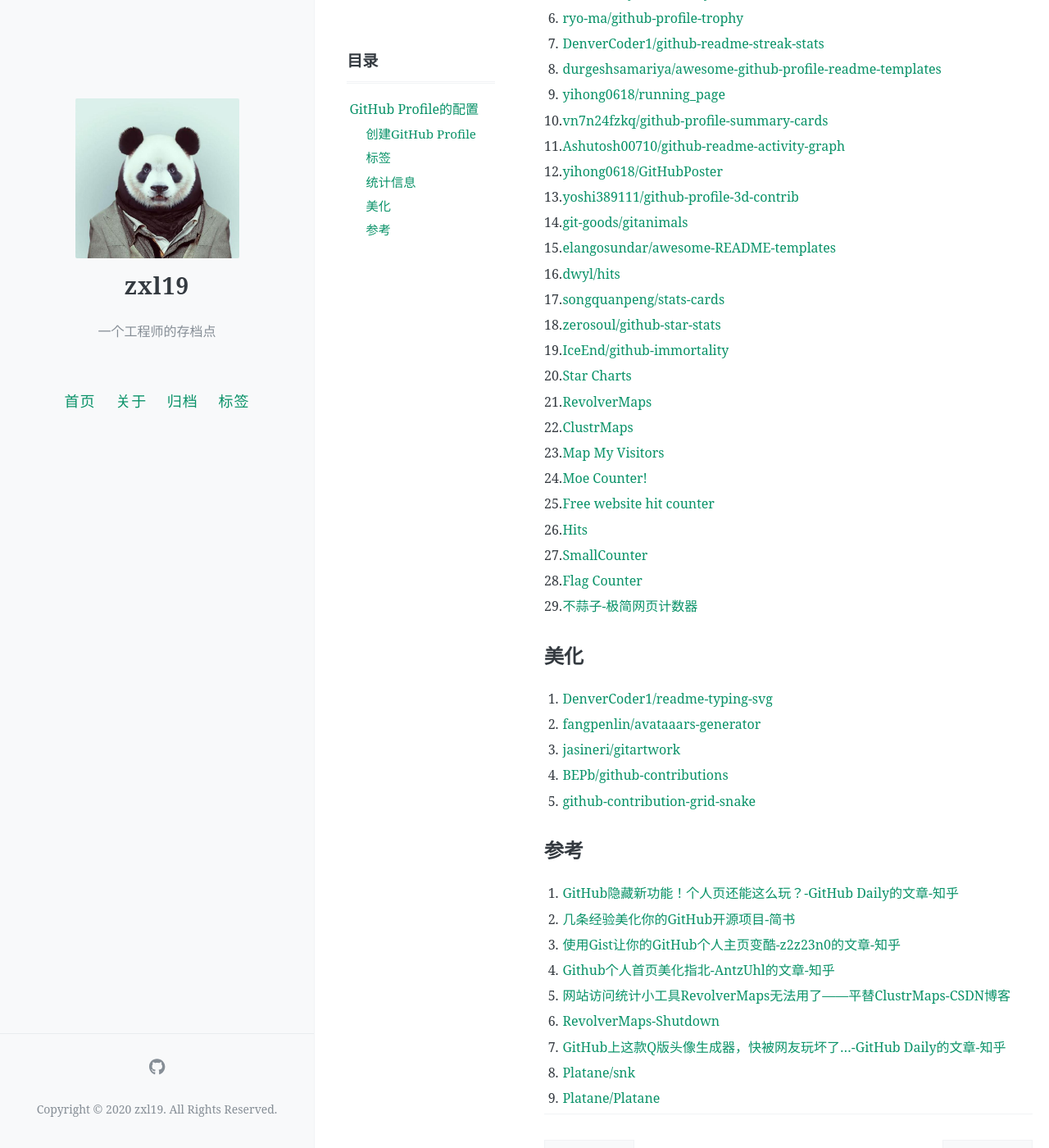
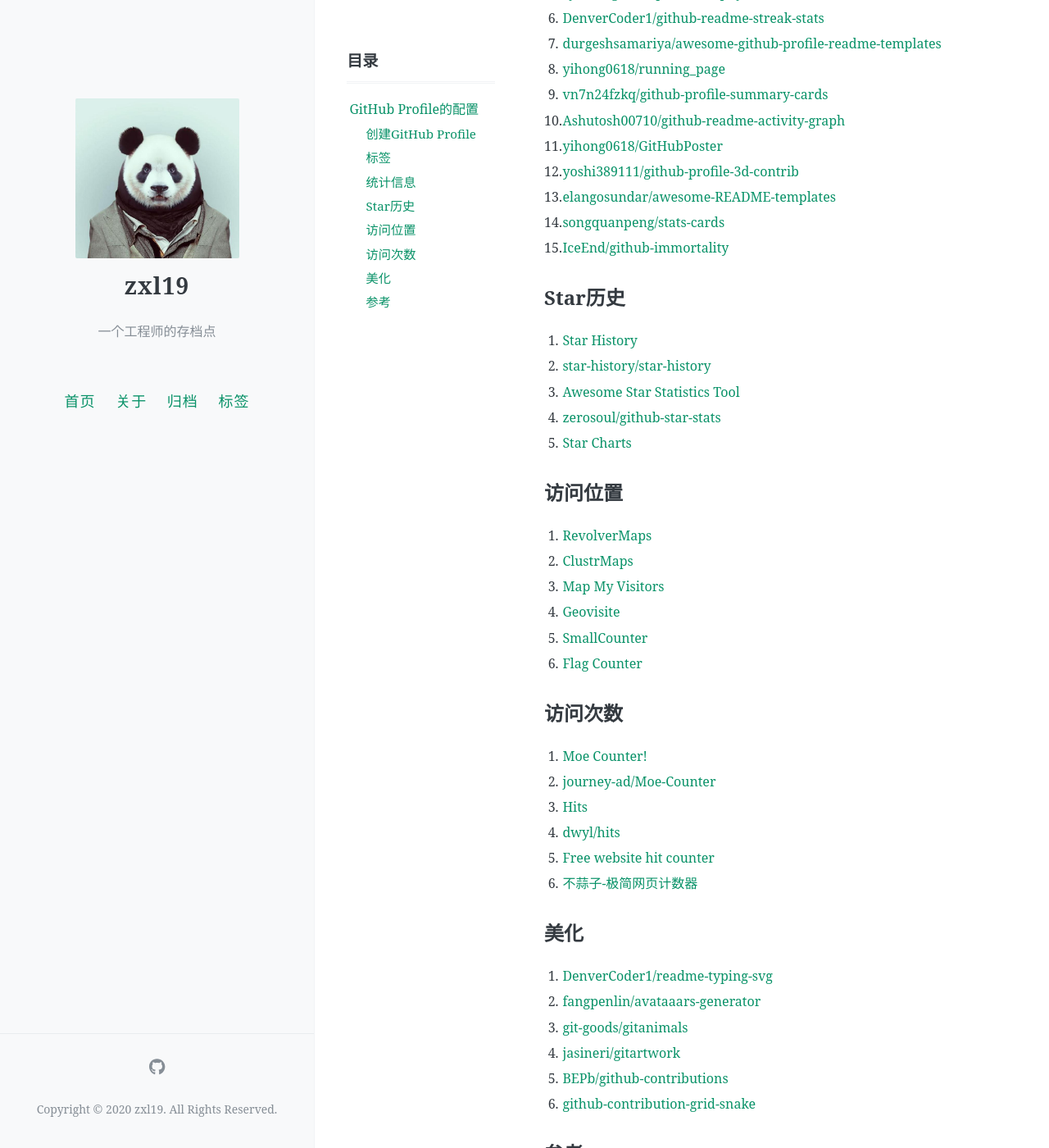
Before and after one commit to zxl19/zxl19.github.io, a Jekyll site: the page built from _posts/2020-07-28-github-profile.md, in a window 1280 px wide and 1400 px high, scrolled down 1104 px. Shown: the whole window at 82% size. Built offline with Jekyll 4.4.1, drawn with Linux system fonts in a browser that asks for light colours; comment, search, counter and statistics services are not loaded; some of the changed text lies outside the part shown.

Commit message:
docs: update posts

```diff
--- a/_posts/2020-07-28-github-profile.md
+++ b/_posts/2020-07-28-github-profile.md
@@ -23,15 +23,15 @@ pinned: false
 ## 标签
 
 1. [Shields.io](https://shields.io)
-2. [Simple Icons](https://simpleicons.org)
-3. [996icu/996.ICU](https://github.com/996icu/996.ICU)
-4. [badges/shields](https://github.com/badges/shields)
-5. [simple-icons/simple-icons](https://github.com/simple-icons/simple-icons)
+2. [badges/shields](https://github.com/badges/shields)
+3. [Simple Icons](https://simpleicons.org)
+4. [simple-icons/simple-icons](https://github.com/simple-icons/simple-icons)
+5. [996icu/996.ICU](https://github.com/996icu/996.ICU)
 6. [othneildrew/Best-README-Template](https://github.com/othneildrew/Best-README-Template)
 7. [alexandresanlim/Badges4-README.md-Profile](https://github.com/alexandresanlim/Badges4-README.md-Profile)
 8. [trekhleb/state-of-the-art-shitcode](https://github.com/trekhleb/state-of-the-art-shitcode)
-9. [antonkomarev/github-profile-views-counter](https://github.com/antonkomarev/github-profile-views-counter)
-10. [Aikoyori/ProgrammingVTuberLogos](https://github.com/Aikoyori/ProgrammingVTuberLogos)
+9. [Aikoyori/ProgrammingVTuberLogos](https://github.com/Aikoyori/ProgrammingVTuberLogos)
+10. [antonkomarev/github-profile-views-counter](https://github.com/antonkomarev/github-profile-views-counter)
 11. [gjbae1212/hit-counter](https://github.com/gjbae1212/hit-counter)
 12. [jwenjian/visitor-badge](https://github.com/jwenjian/visitor-badge)
 13. [a-maliarov/awesome-shields](https://github.com/a-maliarov/awesome-shields)
@@ -42,39 +42,52 @@ pinned: false
 2. [abhisheknaiidu/awesome-github-profile-readme](https://github.com/abhisheknaiidu/awesome-github-profile-readme)
 3. [tipsy/profile-summary-for-github](https://github.com/tipsy/profile-summary-for-github)
 4. [lowlighter/metrics](https://github.com/lowlighter/metrics)
-5. [star-history/star-history](https://github.com/star-history/star-history)
-6. [ryo-ma/github-profile-trophy](https://github.com/ryo-ma/github-profile-trophy)
-7. [DenverCoder1/github-readme-streak-stats](https://github.com/DenverCoder1/github-readme-streak-stats)
-8. [durgeshsamariya/awesome-github-profile-readme-templates](https://github.com/durgeshsamariya/awesome-github-profile-readme-templates)
-9. [yihong0618/running_page](https://github.com/yihong0618/running_page)
-10. [vn7n24fzkq/github-profile-summary-cards](https://github.com/vn7n24fzkq/github-profile-summary-cards)
-11. [Ashutosh00710/github-readme-activity-graph](https://github.com/Ashutosh00710/github-readme-activity-graph)
-12. [yihong0618/GitHubPoster](https://github.com/yihong0618/GitHubPoster)
-13. [yoshi389111/github-profile-3d-contrib](https://github.com/yoshi389111/github-profile-3d-contrib)
-14. [git-goods/gitanimals](https://github.com/git-goods/gitanimals)
-15. [elangosundar/awesome-README-templates](https://github.com/elangosundar/awesome-README-templates)
-16. [dwyl/hits](https://github.com/dwyl/hits)
-17. [songquanpeng/stats-cards](https://github.com/songquanpeng/stats-cards)
-18. [zerosoul/github-star-stats](https://github.com/zerosoul/github-star-stats)
-19. [IceEnd/github-immortality](https://github.com/IceEnd/github-immortality)
-20. [Star Charts](https://starchart.cc)
-21. [RevolverMaps](https://www.revolvermaps.com)
-22. [ClustrMaps](https://clustrmaps.com)
-23. [Map My Visitors](https://mapmyvisitors.com)
-24. [Moe Counter!](https://count.getloli.com)
-25. [Free website hit counter](https://www.free-website-hit-counter.com)
-26. [Hits](https://hits.dwyl.com)
-27. [SmallCounter](https://smallcounter.com)
-28. [Flag Counter](https://s01.flagcounter.com)
-29. [不蒜子-极简网页计数器](http://busuanzi.ibruce.info)
+5. [ryo-ma/github-profile-trophy](https://github.com/ryo-ma/github-profile-trophy)
+6. [DenverCoder1/github-readme-streak-stats](https://github.com/DenverCoder1/github-readme-streak-stats)
+7. [durgeshsamariya/awesome-github-profile-readme-templates](https://github.com/durgeshsamariya/awesome-github-profile-readme-templates)
+8. [yihong0618/running_page](https://github.com/yihong0618/running_page)
+9. [vn7n24fzkq/github-profile-summary-cards](https://github.com/vn7n24fzkq/github-profile-summary-cards)
+10. [Ashutosh00710/github-readme-activity-graph](https://github.com/Ashutosh00710/github-readme-activity-graph)
+11. [yihong0618/GitHubPoster](https://github.com/yihong0618/GitHubPoster)
+12. [yoshi389111/github-profile-3d-contrib](https://github.com/yoshi389111/github-profile-3d-contrib)
+13. [elangosundar/awesome-README-templates](https://github.com/elangosundar/awesome-README-templates)
+14. [songquanpeng/stats-cards](https://github.com/songquanpeng/stats-cards)
+15. [IceEnd/github-immortality](https://github.com/IceEnd/github-immortality)
+
+## Star历史
+
+1. [Star History](https://www.star-history.com)
+2. [star-history/star-history](https://github.com/star-history/star-history)
+3. [Awesome Star Statistics Tool](https://stars.sinqi.tools)
+4. [zerosoul/github-star-stats](https://github.com/zerosoul/github-star-stats)
+5. [Star Charts](https://starchart.cc)
+
+## 访问位置
+
+1. [RevolverMaps](https://www.revolvermaps.com)
+2. [ClustrMaps](https://clustrmaps.com)
+3. [Map My Visitors](https://mapmyvisitors.com)
+4. [Geovisite](https://www.geovisite.com/en/)
+5. [SmallCounter](https://smallcounter.com)
+6. [Flag Counter](https://s01.flagcounter.com)
+
+## 访问次数
+
+1. [Moe Counter!](https://count.getloli.com)
+2. [journey-ad/Moe-Counter](https://github.com/journey-ad/Moe-Counter)
+3. [Hits](https://hits.dwyl.com)
+4. [dwyl/hits](https://github.com/dwyl/hits)
+5. [Free website hit counter](https://www.free-website-hit-counter.com)
+6. [不蒜子-极简网页计数器](http://busuanzi.ibruce.info)
 
 ## 美化
 
 1. [DenverCoder1/readme-typing-svg](https://github.com/DenverCoder1/readme-typing-svg)
 2. [fangpenlin/avataaars-generator](https://github.com/fangpenlin/avataaars-generator)
-3. [jasineri/gitartwork](https://github.com/jasineri/gitartwork)
-4. [BEPb/github-contributions](https://github.com/BEPb/github-contributions)
-5. [github-contribution-grid-snake](https://github.com/marketplace/actions/generate-snake-game-from-github-contribution-grid)
+3. [git-goods/gitanimals](https://github.com/git-goods/gitanimals)
+4. [jasineri/gitartwork](https://github.com/jasineri/gitartwork)
+5. [BEPb/github-contributions](https://github.com/BEPb/github-contributions)
+6. [github-contribution-grid-snake](https://github.com/marketplace/actions/generate-snake-game-from-github-contribution-grid)
 
 ## 参考
 
```
Also changed, not shown: _posts/2020-06-08-meme-archive.md (+15 -14 lines), _posts/2021-05-22-slam-interview.md (+0 -3 lines), _posts/2021-09-15-windows-setup.md (+6 -4 lines), _posts/2022-10-11-slam-material.md (+11 -0 lines).
